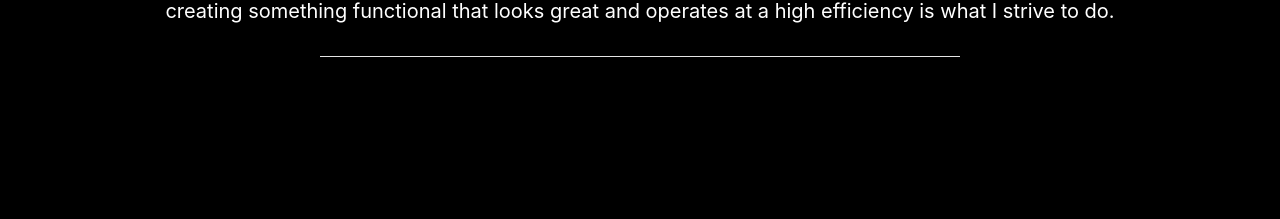
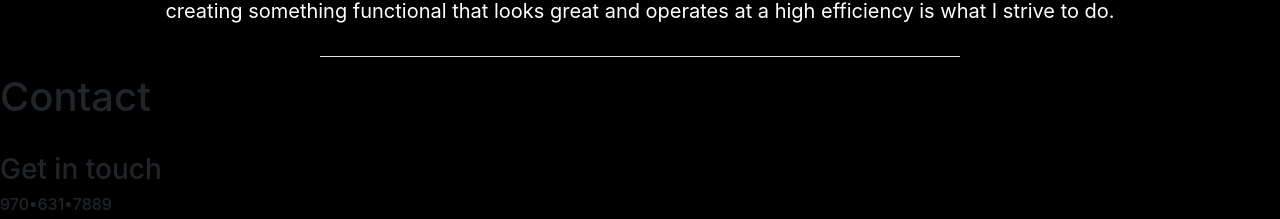
Before and after one commit to DerrickJFoster/Portfolio, a React (Create React App) app in the folder portfolio_site/: page / in a window 1280 px wide. Shown: the part 1557-1776 px from the top of the page. Before the commit the page ends 1630 px from the top, so only its background shows below. Built offline with nearby package versions, Linux system fonts and the light colour scheme.

Commit message:
added about section

```diff
--- a/portfolio_site/src/App.css
+++ b/portfolio_site/src/App.css
@@ -91,3 +91,5 @@
   color: white;
   font-size: 20px;
 }
+
+/* ABOUT ------------------------------ */
--- a/portfolio_site/src/App.js
+++ b/portfolio_site/src/App.js
@@ -8,6 +8,7 @@
 import Home from './components/home'
 import Projects from './components/projects'
 import About from './components/about'
+import Contact from './components/contact'
 
 function App() {
   return (
@@ -17,6 +18,7 @@
     <Router>
     <Projects />
     <About />
+    <Contact />
     </Router>
     </>
   );
--- /dev/null
+++ b/portfolio_site/src/components/contact.js
@@ -0,0 +1,16 @@
+import React, { Component } from 'react'
+
+class Contact extends Component {
+  render() {
+    return (
+      <div className='contact'>
+      <h1>Contact</h1>
+      <br/>
+      <h3>Get in touch</h3>
+        <h6>970•631•7889</h6>
+      </div>
+    )
+  }
+}
+
+export default Contact;
```
